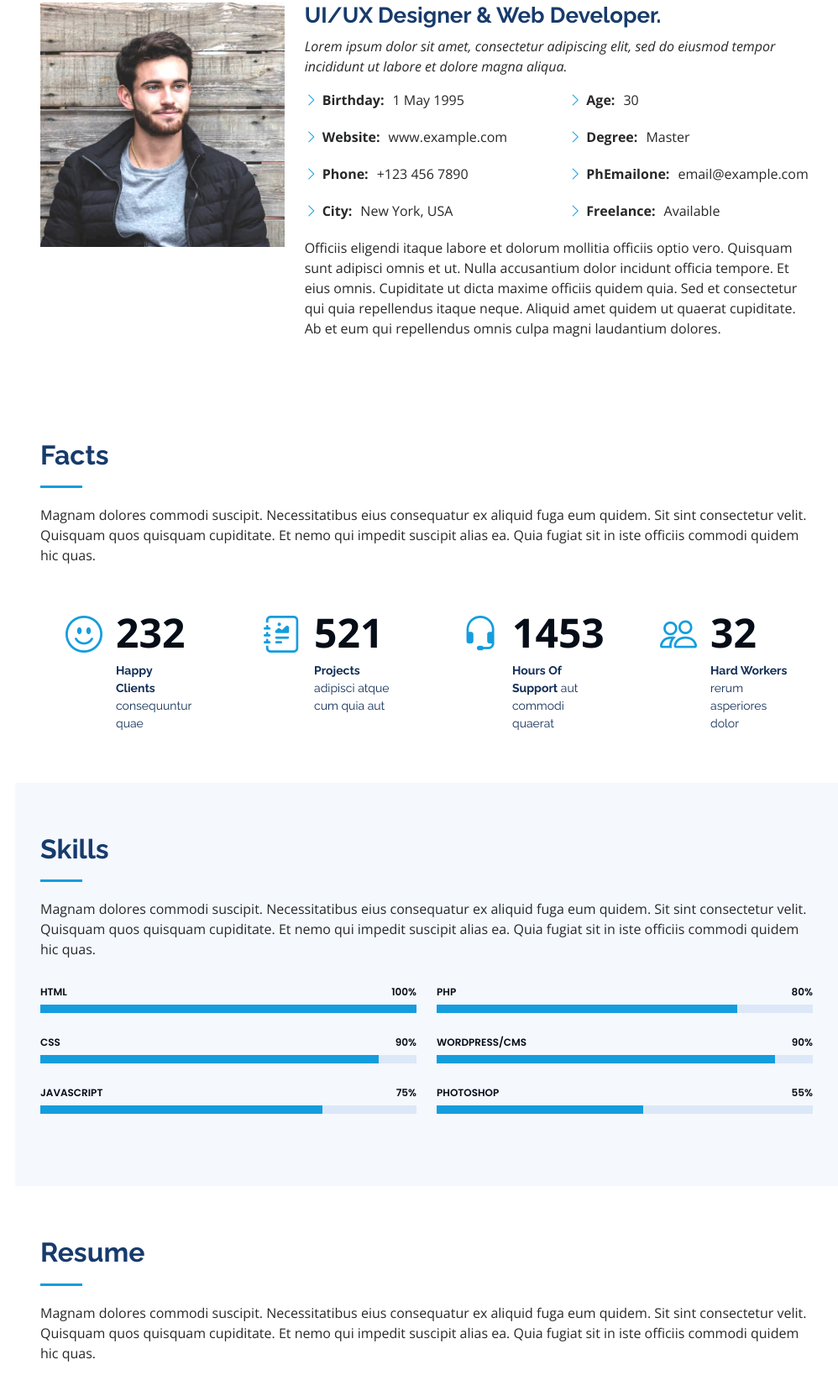
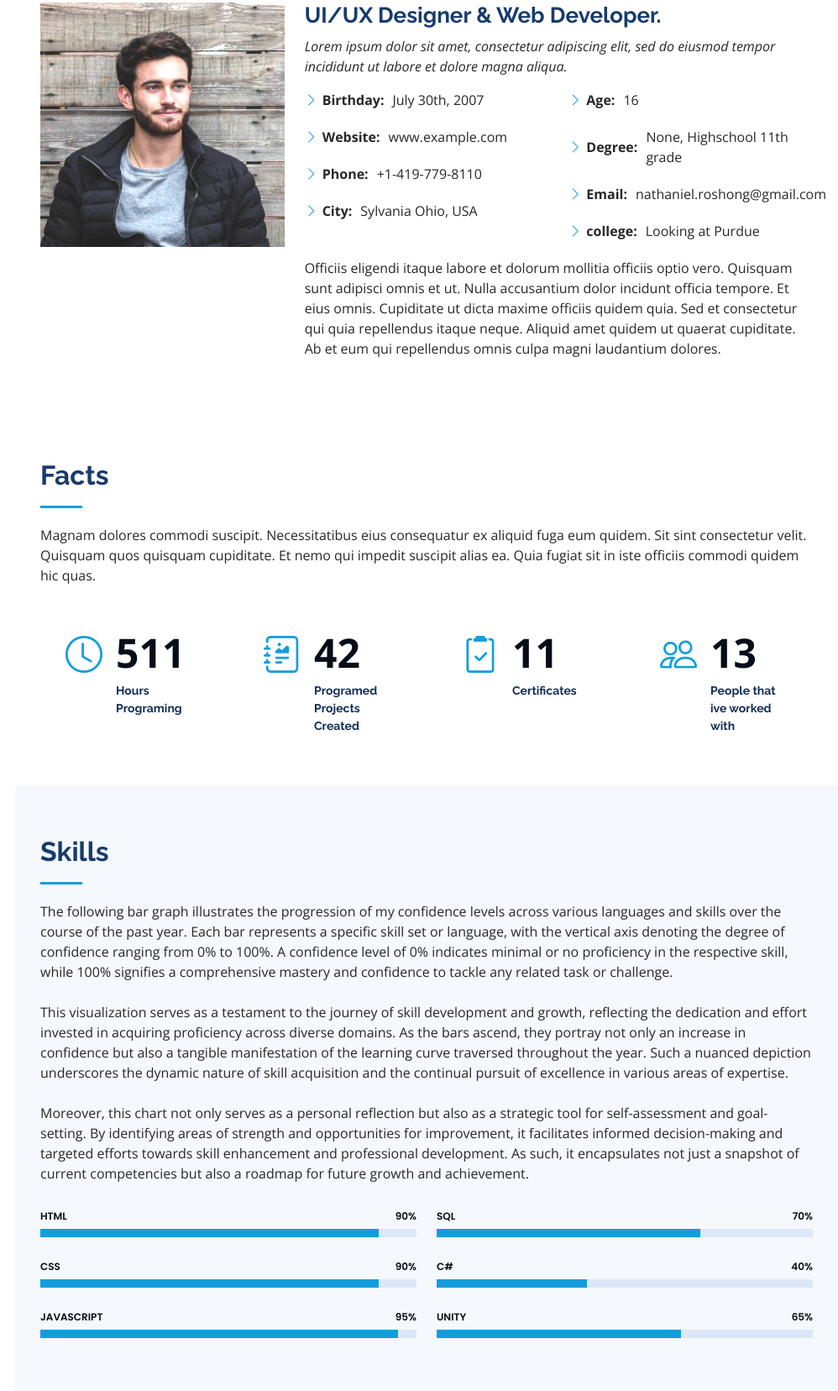
Before and after one commit to NateRoshong/Portfolio, a plain HTML site: page portfolio/index.html in a window 1280 px wide. Shown: the part 1037-2693 px from the top of the page at 84% size, without its empty margins (282-1280 px from the left). Drawn offline with nearby package versions, Linux system fonts and the light colour scheme.

Commit message:
more info

```diff
--- a/portfolio/index.html
+++ b/portfolio/index.html
@@ -66,7 +66,7 @@
   <section id="hero" class="d-flex flex-column justify-content-center align-items-center">
     <div class="hero-container" data-aos="fade-in">
       <h1>Nate Roshong</h1>
-      <p>I'm a <span class="typed" data-typed-items="Designer, Developer, Freelancer, Photographer"></span></p>
+      <p>I'm a <span class="typed" data-typed-items="Designer, Developer, Programmer"></span></p>
     </div>
   </section><!-- End Hero -->
 
@@ -94,18 +94,18 @@
             <div class="row">
               <div class="col-lg-6">
                 <ul>
-                  <li><i class="bi bi-chevron-right"></i> <strong>Birthday:</strong> <span>1 May 1995</span></li>
+                  <li><i class="bi bi-chevron-right"></i> <strong>Birthday:</strong> <span>July 30th, 2007</span></li>
                   <li><i class="bi bi-chevron-right"></i> <strong>Website:</strong> <span>www.example.com</span></li>
-                  <li><i class="bi bi-chevron-right"></i> <strong>Phone:</strong> <span>+123 456 7890</span></li>
-                  <li><i class="bi bi-chevron-right"></i> <strong>City:</strong> <span>New York, USA</span></li>
+                  <li><i class="bi bi-chevron-right"></i> <strong>Phone:</strong> <span>+1-419-779-8110</span></li>
+                  <li><i class="bi bi-chevron-right"></i> <strong>City:</strong> <span>Sylvania Ohio, USA</span></li>
                 </ul>
               </div>
               <div class="col-lg-6">
                 <ul>
-                  <li><i class="bi bi-chevron-right"></i> <strong>Age:</strong> <span>30</span></li>
-                  <li><i class="bi bi-chevron-right"></i> <strong>Degree:</strong> <span>Master</span></li>
-                  <li><i class="bi bi-chevron-right"></i> <strong>PhEmailone:</strong> <span>email@example.com</span></li>
-                  <li><i class="bi bi-chevron-right"></i> <strong>Freelance:</strong> <span>Available</span></li>
+                  <li><i class="bi bi-chevron-right"></i> <strong>Age:</strong> <span>16</span></li>
+                  <li><i class="bi bi-chevron-right"></i> <strong>Degree:</strong> <span>None, Highschool 11th grade</span></li>
+                  <li><i class="bi bi-chevron-right"></i> <strong>Email:</strong> <span>nathaniel.roshong@gmail.com</span></li>
+                  <li><i class="bi bi-chevron-right"></i> <strong>college:</strong> <span>Looking at Purdue</span></li>
                 </ul>
               </div>
             </div>
@@ -132,33 +132,33 @@
 
           <div class="col-lg-3 col-md-6 d-md-flex align-items-md-stretch" data-aos="fade-up">
             <div class="count-box">
-              <i class="bi bi-emoji-smile"></i>
-              <span data-purecounter-start="0" data-purecounter-end="232" data-purecounter-duration="1" class="purecounter"></span>
-              <p><strong>Happy Clients</strong> consequuntur quae</p>
+              <i class="bi bi-clock"></i></i>
+              <span data-purecounter-start="0" data-purecounter-end="511" data-purecounter-duration="1" class="purecounter"></span>
+              <p><strong>Hours Programing</strong></p>
             </div>
           </div>
 
           <div class="col-lg-3 col-md-6 d-md-flex align-items-md-stretch" data-aos="fade-up" data-aos-delay="100">
             <div class="count-box">
               <i class="bi bi-journal-richtext"></i>
-              <span data-purecounter-start="0" data-purecounter-end="521" data-purecounter-duration="1" class="purecounter"></span>
-              <p><strong>Projects</strong> adipisci atque cum quia aut</p>
+              <span data-purecounter-start="0" data-purecounter-end="42" data-purecounter-duration="1" class="purecounter"></span>
+              <p><strong>Programed Projects Created</strong></p>
             </div>
           </div>
 
           <div class="col-lg-3 col-md-6 d-md-flex align-items-md-stretch" data-aos="fade-up" data-aos-delay="200">
             <div class="count-box">
-              <i class="bi bi-headset"></i>
-              <span data-purecounter-start="0" data-purecounter-end="1453" data-purecounter-duration="1" class="purecounter"></span>
-              <p><strong>Hours Of Support</strong> aut commodi quaerat</p>
+              <i class="bi bi-clipboard2-check"></i>
+              <span data-purecounter-start="0" data-purecounter-end="11" data-purecounter-duration="1" class="purecounter"></span>
+              <p><strong>Certificates</strong></p>
             </div>
           </div>
 
           <div class="col-lg-3 col-md-6 d-md-flex align-items-md-stretch" data-aos="fade-up" data-aos-delay="300">
             <div class="count-box">
               <i class="bi bi-people"></i>
-              <span data-purecounter-start="0" data-purecounter-end="32" data-purecounter-duration="1" class="purecounter"></span>
-              <p><strong>Hard Workers</strong> rerum asperiores dolor</p>
+              <span data-purecounter-start="0" data-purecounter-end="13" data-purecounter-duration="1" class="purecounter"></span>
+              <p><strong>People that ive worked with</strong></p>
             </div>
           </div>
 
@@ -173,7 +173,15 @@
 
         <div class="section-title">
           <h2>Skills</h2>
-          <p>Magnam dolores commodi suscipit. Necessitatibus eius consequatur ex aliquid fuga eum quidem. Sit sint consectetur velit. Quisquam quos quisquam cupiditate. Et nemo qui impedit suscipit alias ea. Quia fugiat sit in iste officiis commodi quidem hic quas.</p>
+          <p>The following bar graph illustrates the progression of my confidence levels across various languages and skills over the course of the past year. Each bar represents a specific skill set or language, with the vertical axis denoting the degree of confidence ranging from 0% to 100%. A confidence level of 0% indicates minimal or no proficiency in the respective skill, while 100% signifies a comprehensive mastery and confidence to tackle any related task or challenge.</p>
+          <br>
+          <p>This visualization serves as a testament to the journey of skill development and growth, reflecting the dedication and effort invested in acquiring proficiency across diverse domains. As the bars ascend, they portray not only an increase in confidence but also a tangible manifestation of the learning curve traversed throughout the year. Such a nuanced depiction underscores the dynamic nature of skill acquisition and the continual pursuit of excellence in various areas of expertise.</p>
+          <br>
+          <p>Moreover, this chart not only serves as a personal reflection but also as a strategic tool for self-assessment and goal-setting. By identifying areas of strength and opportunities for improvement, it facilitates informed decision-making and targeted efforts towards skill enhancement and professional development. As such, it encapsulates not just a snapshot of current competencies but also a roadmap for future growth and achievement.
+
+
+
+          </p>
         </div>
 
         <div class="row skills-content">
@@ -181,9 +189,9 @@
           <div class="col-lg-6" data-aos="fade-up">
 
             <div class="progress">
-              <span class="skill">HTML <i class="val">100%</i></span>
+              <span class="skill">HTML <i class="val">90%</i></span>
               <div class="progress-bar-wrap">
-                <div class="progress-bar" role="progressbar" aria-valuenow="100" aria-valuemin="0" aria-valuemax="100"></div>
+                <div class="progress-bar" role="progressbar" aria-valuenow="90" aria-valuemin="0" aria-valuemax="100"></div>
               </div>
             </div>
 
@@ -195,9 +203,9 @@
             </div>
 
             <div class="progress">
-              <span class="skill">JavaScript <i class="val">75%</i></span>
+              <span class="skill">JavaScript <i class="val">95%</i></span>
               <div class="progress-bar-wrap">
-                <div class="progress-bar" role="progressbar" aria-valuenow="75" aria-valuemin="0" aria-valuemax="100"></div>
+                <div class="progress-bar" role="progressbar" aria-valuenow="95" aria-valuemin="0" aria-valuemax="100"></div>
               </div>
             </div>
 
@@ -206,23 +214,23 @@
           <div class="col-lg-6" data-aos="fade-up" data-aos-delay="100">
 
             <div class="progress">
-              <span class="skill">PHP <i class="val">80%</i></span>
+              <span class="skill">SQL <i class="val">70%</i></span>
               <div class="progress-bar-wrap">
-                <div class="progress-bar" role="progressbar" aria-valuenow="80" aria-valuemin="0" aria-valuemax="100"></div>
+                <div class="progress-bar" role="progressbar" aria-valuenow="70" aria-valuemin="0" aria-valuemax="100"></div>
               </div>
             </div>
 
             <div class="progress">
-              <span class="skill">WordPress/CMS <i class="val">90%</i></span>
+              <span class="skill">C# <i class="val">40%</i></span>
               <div class="progress-bar-wrap">
-                <div class="progress-bar" role="progressbar" aria-valuenow="90" aria-valuemin="0" aria-valuemax="100"></div>
+                <div class="progress-bar" role="progressbar" aria-valuenow="40" aria-valuemin="0" aria-valuemax="100"></div>
               </div>
             </div>
 
             <div class="progress">
-              <span class="skill">Photoshop <i class="val">55%</i></span>
+              <span class="skill">Unity <i class="val">65%</i></span>
               <div class="progress-bar-wrap">
-                <div class="progress-bar" role="progressbar" aria-valuenow="55" aria-valuemin="0" aria-valuemax="100"></div>
+                <div class="progress-bar" role="progressbar" aria-valuenow="65" aria-valuemin="0" aria-valuemax="100"></div>
               </div>
             </div>
 
@@ -565,7 +573,7 @@
               <div class="address">
                 <i class="bi bi-geo-alt"></i>
                 <h4>Location:</h4>
-                <p>9249 Nate Ct, Sylvania, OH 43560</p>
+                <p>Sylvania, OH 43560</p>
               </div>
 
               <div class="email">
@@ -580,7 +588,7 @@
                 <p>+1-419-779-8110</p>
               </div>
 
-              <iframe src="https://www.google.com/maps/embed?pb=!1m14!1m8!1m3!1d12097.433213460943!2d-74.0062269!3d40.7101282!3m2!1i1024!2i768!4f13.1!3m3!1m2!1s0x0%3A0xb89d1fe6bc499443!2sDowntown+Conference+Center!5e0!3m2!1smk!2sbg!4v1539943755621" frameborder="0" style="border:0; width: 100%; height: 290px;" allowfullscreen></iframe>
+              <iframe src="https://www.google.com/maps/embed?pb=!1m18!1m12!1m3!1d23830.06063037247!2d-83.72826945029263!3d41.70416875114633!2m3!1f0!2f0!3f0!3m2!1i1024!2i768!4f13.1!3m3!1m2!1s0x883c7db10558ac73%3A0x33e40d71325f239f!2sSylvania%2C%20OH!5e0!3m2!1sen!2sus!4v1716378165476!5m2!1sen!2sus" frameborder="0" style="border:0; width: 100%; height: 290px;" allowfullscreen></iframe>
             </div>
 
           </div>
```
